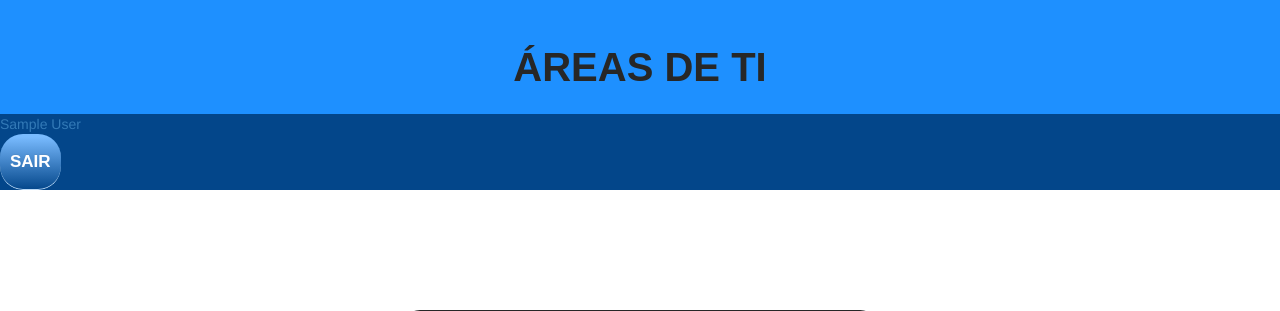
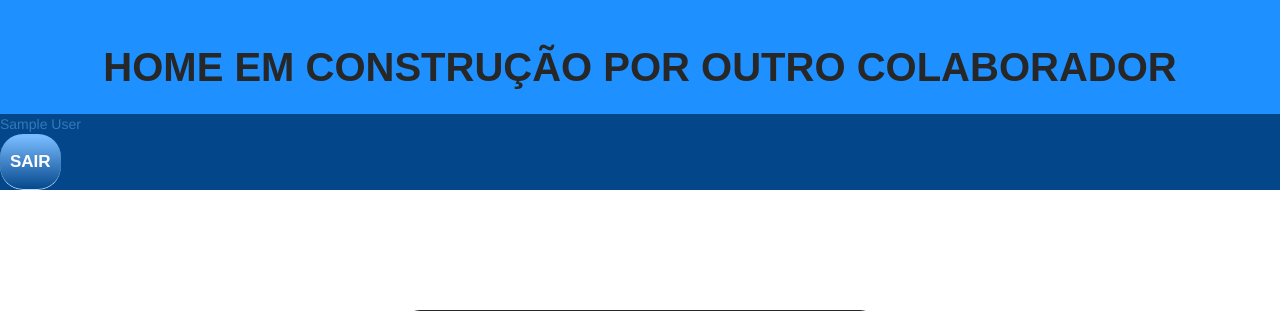
Before and after one commit to PBE-TIAW-2022-1/tiaw-pbe-20221-LameraSamuel, a PHP site: page /home.php in a window 1280 px wide. Shown: the top 311 px of the page. Run offline with PHP 8.4, Linux system fonts and the light colour scheme; the visitor is signed in with stand-in values (Sample User, id 1).

Commit message:
colocando site mocado

```diff
--- a/codigo/home.php
+++ b/codigo/home.php
@@ -32,7 +32,7 @@ if( !$_SESSION ){
 ?>
 
 <body>
-    <h1 class="titulo-aba-cursos">Áreas de TI</h1>
+    <h1 class="titulo-aba-cursos">home em construção por outro colaborador</h1>
 
     <header>
         <navid="nav-container">
```
